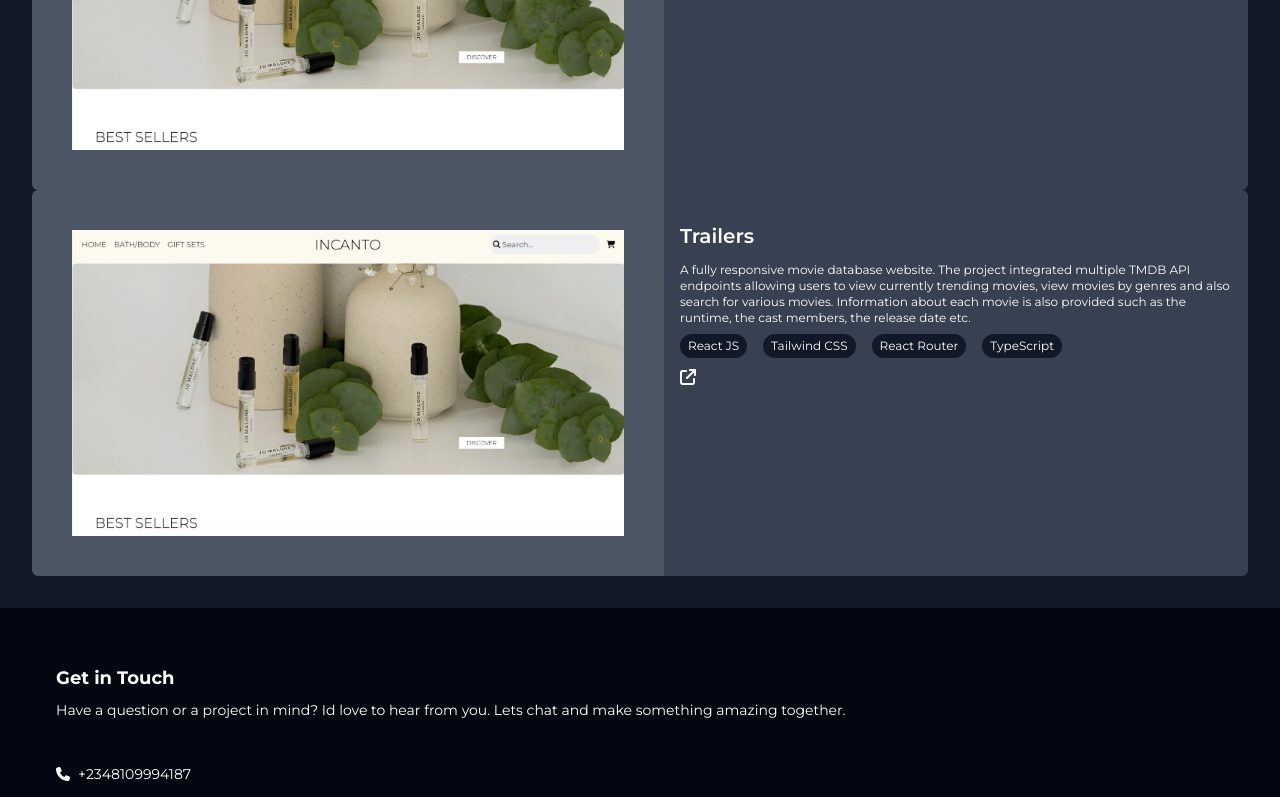
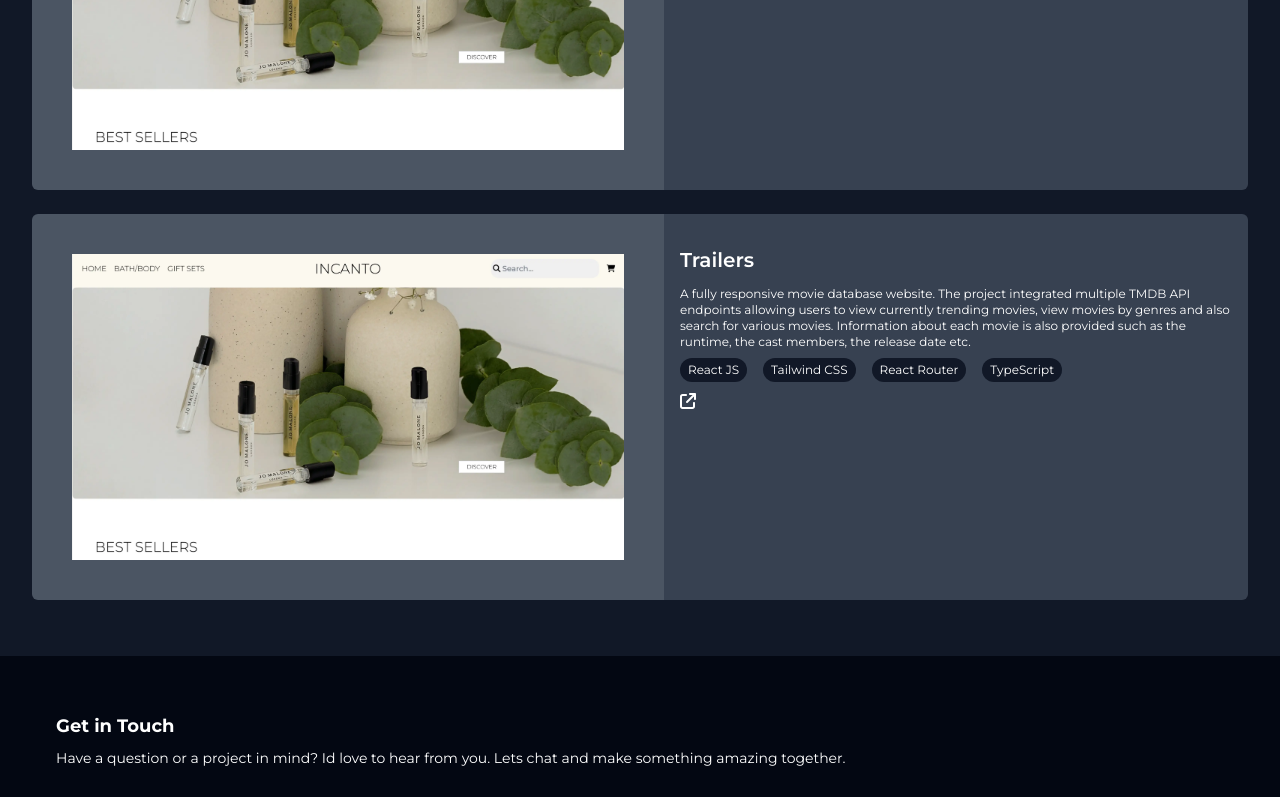
Before and after one commit to damiekanola/portfolio, a React (Vite) app: page / in a window 1280 px wide. Shown: the part 1405-2202 px from the top of the page. Built offline with nearby package versions, Linux system fonts and the light colour scheme.

Commit message:
Fixed Visual BUgs

```diff
--- a/src/components/Work.jsx
+++ b/src/components/Work.jsx
@@ -5,7 +5,7 @@
 
 const Work = ({ name, image, path, description, stack}) => {
   return (
-    <article className="flex max-[800px]:flex-col h-full overflow-hidden rounded-md ">
+    <article className="flex max-[800px]:flex-col h-full overflow-hidden rounded-md mb-6">
       <div className=" p-10 w-full bg-[#4b5563] flex-1 max-[800px]:flex-none max-[800px]:h-1/3">
         <img src={image} className=" object-contain" />
       </div>
```
